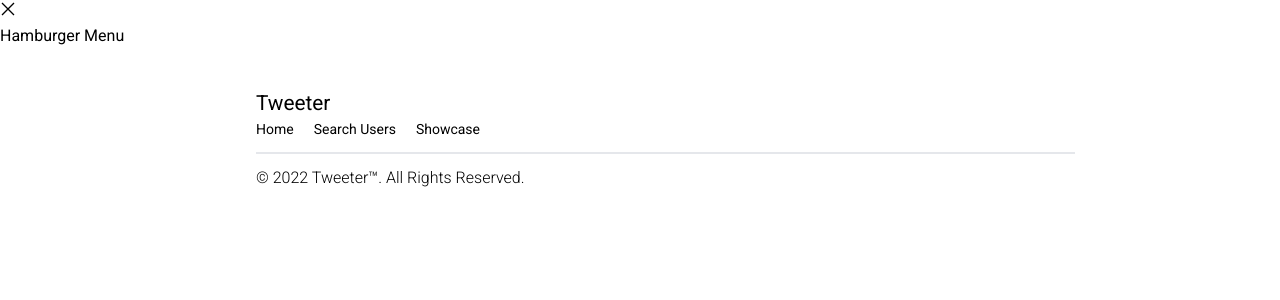
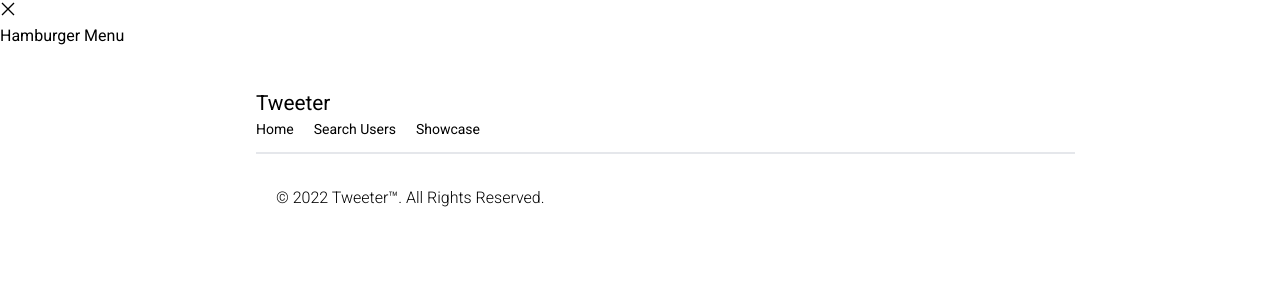
Before and after one commit to BrandonCarp/tweeter, a React (Create React App) app: page /hamburgerlink in a window 1280 px wide. Shown: the top 300 px of the page. Built offline with nearby package versions, Linux system fonts and the light colour scheme; a web font is replaced by a local one.

Commit message:
smol update

```diff
--- a/src/Components/MobileFooter.js
+++ b/src/Components/MobileFooter.js
@@ -17,7 +17,7 @@ export function MobileFooter() {
         </div>
         <div className="border-b-2 border-black-800 w-[80%]"></div>
 
-        <div className="flex items-center justify-center ">
+        <div className="flex items-center justify-center p-5">
           <h1 className="font-light mb-5">
             © 2022 Tweeter™. All Rights Reserved.
           </h1>
--- a/src/Components/UserSearch.js
+++ b/src/Components/UserSearch.js
@@ -1,7 +1,9 @@
 export function UserSearch() {
   return (
     <>
-      <div></div>
+      <div>
+
+      </div>
     </>
   );
 }
```
